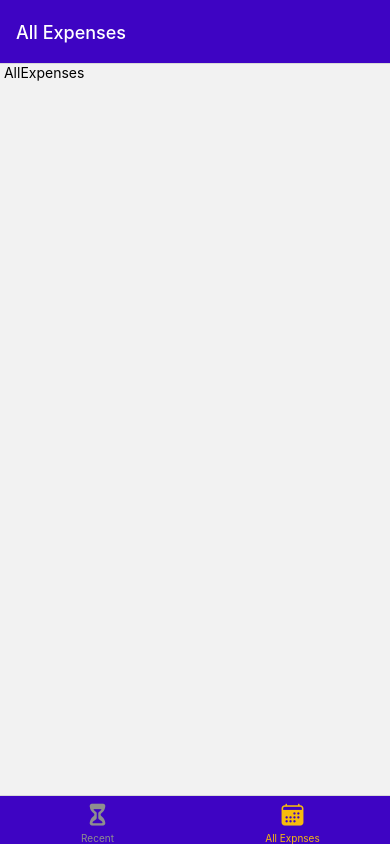
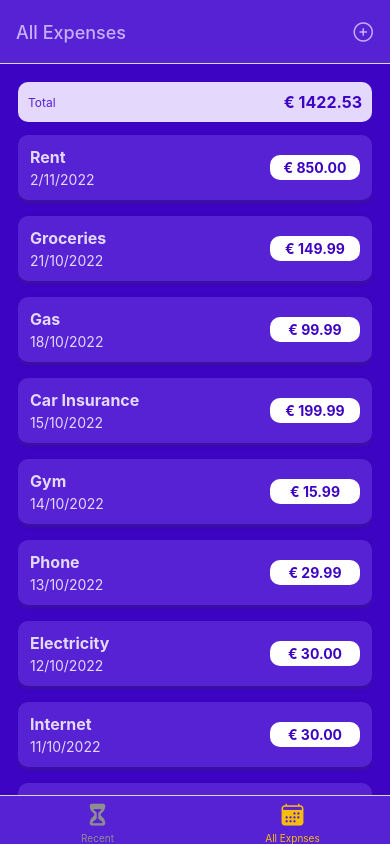
Before and after one commit to berkaytorun/Expenses, a React Native app: screen /AllExpenses in a window 390 px wide. Built offline with nearby package versions, Linux system fonts and the light colour scheme.

Commit message:
Expenses UI

```diff
--- a/App.js
+++ b/App.js
@@ -8,6 +8,7 @@ import { AllExpenses } from './screens/AllExpenses';
 import { ManageExpense } from './screens/ManageExpense';
 import { RecentExpenses } from './screens/RecentExpenses';
 import { GlobalStyles } from './utils/styles';
+import { IconButton } from './components/IconButton';
 
 const Stack = createNativeStackNavigator();
 const BottomTabs = createBottomTabNavigator();
@@ -16,10 +17,18 @@ const ExpensesOverview = () => {
     return (
         <BottomTabs.Navigator
             screenOptions={{
-                headerStyle: { backgroundColor: GlobalStyles.colors.primary500 },
-                headerTintColor: 'white',
-                tabBarStyle: { backgroundColor: GlobalStyles.colors.primary500 },
+                headerStyle: { backgroundColor: GlobalStyles.colors.primary400 },
+                headerTintColor: GlobalStyles.colors.primary100,
+                tabBarStyle: { backgroundColor: GlobalStyles.colors.primary400 },
                 tabBarActiveTintColor: GlobalStyles.colors.accent500,
+                headerRight: ({ tintColor }) => (
+                    <IconButton
+                        size={24}
+                        icon='add-circle-outline'
+                        color={tintColor}
+                        onPress={() => console.log('Add Expense')}
+                    />
+                ),
             }}
         >
             <BottomTabs.Screen
--- /dev/null
+++ b/components/ExpensesOutput/ExpenseItem.js
@@ -0,0 +1,63 @@
+import { Pressable, StyleSheet, Text, View } from 'react-native';
+import { getFormattedDate } from '../../utils/date';
+import { GlobalStyles } from '../../utils/styles';
+
+export const ExpenseItem = ({ description, amount, date }) => {
+    return (
+        <Pressable
+            onPress={() => console.log('Edit Expense')}
+            style={({ pressed }) => pressed && styles.pressed}
+        >
+            <View style={styles.container}>
+                <View>
+                    <Text style={[styles.textBase, styles.description]}>{description}</Text>
+                    <Text style={styles.textBase}>{getFormattedDate(date)}</Text>
+                </View>
+                <View style={styles.amountContainer}>
+                    <Text style={styles.amountText}>€ {amount.toFixed(2)}</Text>
+                </View>
+            </View>
+        </Pressable>
+    );
+};
+
+const styles = StyleSheet.create({
+    container: {
+        padding: 12,
+        marginVertical: 8,
+        backgroundColor: GlobalStyles.colors.primary400,
+        flexDirection: 'row',
+        justifyContent: 'space-between',
+        alignItems: 'center',
+        borderRadius: 10,
+        shadowColor: GlobalStyles.colors.gray500,
+        shadowOffset: { width: 0, height: 2 },
+        shadowOpacity: 0.4,
+        shadowRadius: 4,
+    },
+
+    textBase: {
+        color: GlobalStyles.colors.primary50,
+    },
+    description: {
+        fontSize: 16,
+        marginBottom: 4,
+        fontWeight: 'bold',
+    },
+    amountContainer: {
+        paddingHorizontal: 12,
+        paddingVertical: 4,
+        backgroundColor: 'white',
+        justifyContent: 'center',
+        alignItems: 'center',
+        borderRadius: 10,
+        minWidth: 90,
+    },
+    amountText: {
+        color: GlobalStyles.colors.primary500,
+        fontWeight: 'bold',
+    },
+    pressed: {
+        opacity: 0.5,
+    },
+});
--- a/components/ExpensesOutput/ExpensesList.js
+++ b/components/ExpensesOutput/ExpensesList.js
@@ -1,5 +1,13 @@
-import { FlatList } from 'react-native';
+import { FlatList, Text } from 'react-native';
+import { ExpenseItem } from './ExpenseItem';
 
-export const ExpensesList = () => {
-    return <FlatList />;
+export const ExpensesList = ({ expenses }) => {
+    return (
+        <FlatList
+            showsVerticalScrollIndicator={false}
+            data={expenses}
+            keyExtractor={(item, index) => item.id}
+            renderItem={(itemData)=> <ExpenseItem  {...itemData.item}/>}
+        />
+    );
 };
--- a/components/ExpensesOutput/ExpensesOutput.js
+++ b/components/ExpensesOutput/ExpensesOutput.js
@@ -1,15 +1,38 @@
-import { View, Text, FlatList } from 'react-native';
+import { View, Text, FlatList, StyleSheet } from 'react-native';
+import { GlobalStyles } from '../../utils/styles';
 import { ExpensesList } from './ExpensesList';
 import { ExpensesSummary } from './ExpensesSummary';
 
+const DUMMY_EXPENSES = [
+    { id: 'e1', description: 'Rent', amount: 850, date: new Date(2022, 10, 2) },
+    { id: 'e2', description: 'Groceries', amount: 149.99, date: new Date(2022, 9, 21) },
+    { id: 'e3', description: 'Gas', amount: 99.99, date: new Date(2022, 9, 18) },
+    { id: 'e4', description: 'Car Insurance', amount: 199.99, date: new Date(2022, 9, 15) },
+    { id: 'e5', description: 'Gym', amount: 15.99, date: new Date(2022, 9, 14) },
+    { id: 'e6', description: 'Phone', amount: 29.99, date: new Date(2022, 9, 13) },
+    { id: 'e7', description: 'Electricity', amount: 30, date: new Date(2022, 9, 12) },
+    { id: 'e8', description: 'Internet', amount: 30, date: new Date(2022, 9, 11) },
+    { id: 'e9', description: 'Cinema', amount: 12.99, date: new Date(2022, 9, 10) },
+    { id: 'e10', description: 'Coffee', amount: 3.59, date: new Date(2022, 9, 5) },
+];
+
 export const ExpensesOutput = ({ expenses, expensesPeriod }) => {
     return (
-        <View>
+        <View style={styles.container}>
             <ExpensesSummary
-                expenses={expenses}
+                expenses={DUMMY_EXPENSES}
                 periodName={expensesPeriod}
             />
-            <ExpensesList />
+            <ExpensesList expenses={DUMMY_EXPENSES} />
         </View>
     );
 };
+
+const styles = StyleSheet.create({
+    container: {
+        padding: 18,
+        paddingBottom: 0,
+        backgroundColor: GlobalStyles.colors.primary500,
+        flex: 1,
+    },
+});
--- a/components/ExpensesOutput/ExpensesSummary.js
+++ b/components/ExpensesOutput/ExpensesSummary.js
@@ -1,10 +1,34 @@
-import { View, Text } from 'react-native';
+import { View, Text, StyleSheet } from 'react-native';
+import { GlobalStyles } from '../../utils/styles';
 
 export const ExpensesSummary = ({ periodName, expenses }) => {
     return (
-        <View>
-            <Text>{periodName}</Text>
-            <Text>€ {expenses.reduce((total, expense) => total + expense.amount, 0).toFixed(2)}</Text>
+        <View style={styles.container}>
+            <Text style={styles.periodText}>{periodName}</Text>
+            <Text style={styles.amountText}>
+                € {expenses.reduce((total, expense) => total + expense.amount, 0).toFixed(2)}
+            </Text>
         </View>
     );
 };
+
+const styles = StyleSheet.create({
+    container: {
+        marginBottom: 5,
+        padding: 10,
+        backgroundColor: GlobalStyles.colors.primary50,
+        borderRadius: 10,
+        flexDirection: 'row',
+        justifyContent: 'space-between',
+        alignItems: 'center',
+    },
+    periodText: {
+        fontSize: 12,
+        color: GlobalStyles.colors.primary400,
+    },
+    amountText: {
+        fontSize: 16,
+        fontWeight: 'bold',
+        color: GlobalStyles.colors.primary500,
+    },
+});
--- /dev/null
+++ b/components/IconButton.js
@@ -0,0 +1,30 @@
+import { Pressable, StyleSheet, View } from 'react-native';
+import { Ionicons } from '@expo/vector-icons';
+
+export const IconButton = ({ size, icon, color, onPress }) => {
+    return (
+        <Pressable
+            onPress={onPress}
+            style={({ pressed }) => pressed && styles.pressed}
+        >
+            <View style={styles.container}>
+                <Ionicons
+                    name={icon}
+                    size={size}
+                    color={color}
+                />
+            </View>
+        </Pressable>
+    );
+};
+
+const styles = StyleSheet.create({
+    container: {
+        borderRadius: 24,
+        paddingHorizontal: 6,
+        marginHorizontal: 8,
+    },
+    pressed: {
+        opacity: 0.5,
+    },
+});
--- a/screens/AllExpenses.js
+++ b/screens/AllExpenses.js
@@ -1,5 +1,5 @@
-import { Text } from 'react-native';
+import { ExpensesOutput } from '../components/ExpensesOutput/ExpensesOutput';
 
 export const AllExpenses = () => {
-    return <Text> AllExpenses</Text>;
+    return <ExpensesOutput expensesPeriod='Total' />;
 };
--- a/screens/RecentExpenses.js
+++ b/screens/RecentExpenses.js
@@ -1,5 +1,5 @@
-import { Text } from 'react-native';
+import { ExpensesOutput } from '../components/ExpensesOutput/ExpensesOutput';
 
 export const RecentExpenses = () => {
-    return <Text> RecentExpenses</Text>;
+    return <ExpensesOutput expensesPeriod='Recent' />;
 };
--- /dev/null
+++ b/utils/date.js
@@ -0,0 +1,7 @@
+export const getFormattedDate = (date) => {
+    // Get the date as a string in the format 'MM/DD/YYYY'.
+    const year = date.getFullYear();
+    const month = date.getMonth() + 1;
+    const day = date.getDate();
+    return `${day}/${month}/${year}`;
+};
```
